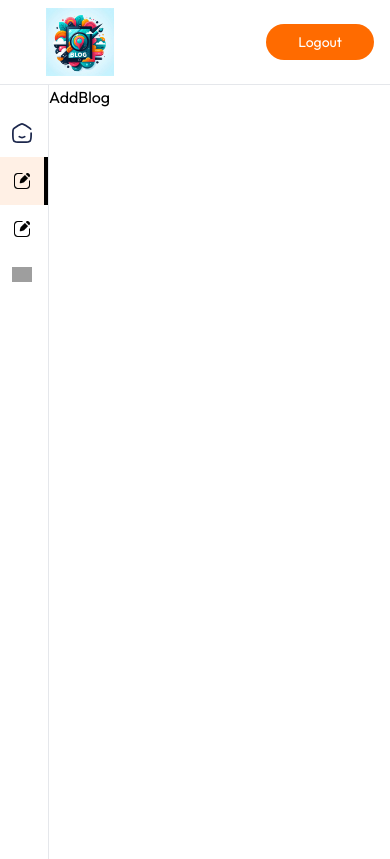
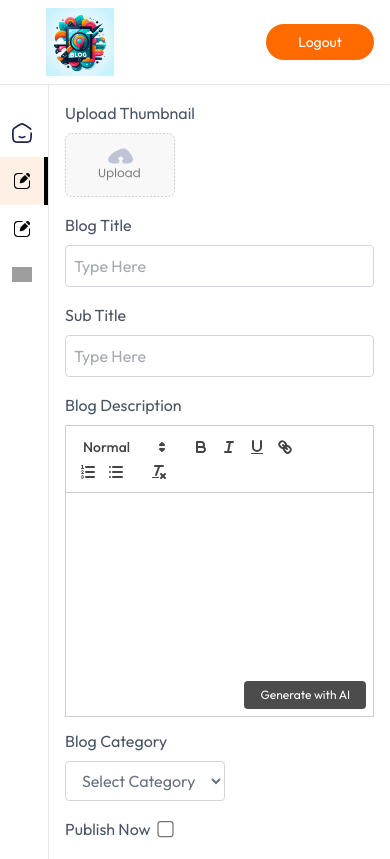
Before and after one commit to Amannroy/Auto-Blog-App, a React (Vite) app in the folder client/: page /admin/addblog in a window 390 px wide. Built offline with nearby package versions, Linux system fonts and the light colour scheme; grey boxes are pictures that could not be loaded.

Commit message:
Committing Blog AI APP Project

```diff
--- a/client/package.json
+++ b/client/package.json
@@ -13,6 +13,7 @@
     "@tailwindcss/vite": "^4.1.11",
     "moment": "^2.30.1",
     "motion": "^12.23.6",
+    "quill": "^2.0.3",
     "react": "^19.1.0",
     "react-dom": "^19.1.0",
     "react-router-dom": "^7.6.3",
--- a/client/src/App.jsx
+++ b/client/src/App.jsx
@@ -8,6 +8,7 @@
 import ListBlog from './pages/Admin/ListBlog'
 import Comments from './pages/Admin/Comments'
 import Login from './components/Admin/Login'
+import 'quill/dist/quill.snow.css'
 
 const App = () => {
   return (
--- a/client/src/pages/Admin/AddBlog.jsx
+++ b/client/src/pages/Admin/AddBlog.jsx
@@ -1,8 +1,75 @@
-import React from 'react'
+import React, { useEffect, useRef, useState } from 'react'
+import { assets, blogCategories } from '../../assets/assets'
+import Quill from 'quill';
+
 
 const AddBlog = () => {
+
+  const editorRef = useRef(null);
+  const quillRef = useRef(null);
+
+  const  [image, setImage] = useState(false);
+  const  [title, setTitle] = useState('');
+  const  [subTitle, setSubTitle] = useState('');
+  const  [category, setCategory] = useState('Startup');
+  const  [isPublished, setIsPublished] = useState('false');
+
+ const generateContent = async() => {
+
+ }
+
+  const onSubmitHandler = async(e) => {
+    e.preventDefault();
+
+  }
+
+  useEffect(() => {
+    // Initiate Quill only once
+    if(!quillRef.current && editorRef.current){
+      quillRef.current = new Quill(editorRef.current, {theme: 'snow'})
+    }
+  })
+
+
   return (
-    <div>AddBlog</div>
+    <form onSubmit={onSubmitHandler} className='flex-1 bg-blue-50/50 text-gray-600 h-full overflow-scroll'>
+       <div className='bg-white w-full max-w-3xl p-4 md:p-10 sm:m-10 shadow rounded'>
+
+        <p>Upload Thumbnail</p>
+        <label htmlFor="image">
+          <img src={!image ? assets.upload_area : URL.createObjectURL(image)} alt="" className='mt-2 h-16 rounded cursor-pointer'/>
+          <input onChange={(e) => setImage(e.target.files[0])} type="file" id="image" hidden required/>
+          </label>
+
+          <p className='mt-4'>Blog Title</p>
+          <input type="text" onChange={(e) => setTitle(e.target.value)} value={title} placeholder='Type Here' required className='w-full max-w-lg mt-2 p-2 border border-gray-300 outline-none rounded'/>
+
+          <p className='mt-4'>Sub Title</p>
+          <input type="text" onChange={(e) => setSubTitle(e.target.value)} value={subTitle} placeholder='Type Here' required className='w-full max-w-lg mt-2 p-2 border border-gray-300 outline-none rounded'/>
+
+          <p className='mt-4'>Blog Description</p>
+          <div className='max-w-lg h-74 pb-16 sm:pb-10 pt-2 relative'>
+            <div ref={editorRef}></div>
+               <button type="button" onChange={generateContent} className='absolute bottom-1 right-2 ml-2 text-xs text-white bg-black/70 px-4 py-1.5 rounded hover:underline cursor-pointer'>Generate with AI</button>
+          </div>
+
+          <p className='mt-4'>Blog Category</p>
+          <select onChange={e => setCategory(e.target.value)} name="category" className='mt-2 px-3 py-2 border text-gray-500 border-gray-300 outline-none rounded'>
+
+            <option value="">Select Category</option>
+            {blogCategories.map((item, index) => {
+              return <option key={index} value={item}>{item}</option>
+            })}
+          </select>
+
+          <div className='flex gap-2 mt-4'>
+            <p>Publish Now</p>
+            <input type="checkbox" onChange={e => setIsPublished(e.target.checked)} check={isPublished} className='scale-125 cursor-pointer'/>
+          </div>
+
+          <button type='submit' className='mt-8 w-40 h-10 bg-primary text-white rounded cursor-pointer text-sm'>Add Blog</button>
+       </div>
+    </form>
   )
 }
 
```
Also changed, not shown: 1 other file (tests, documents, lock files or other folders).
